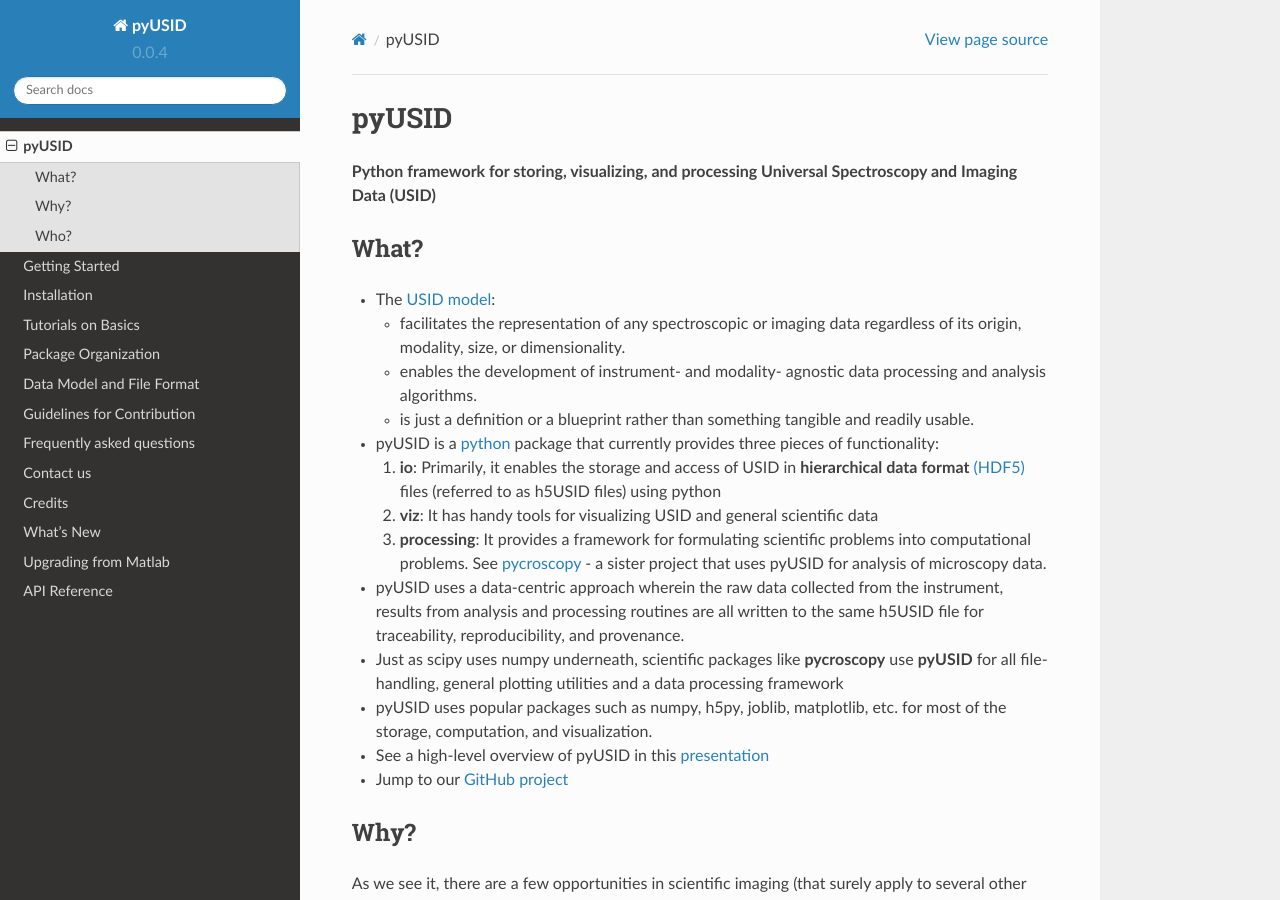
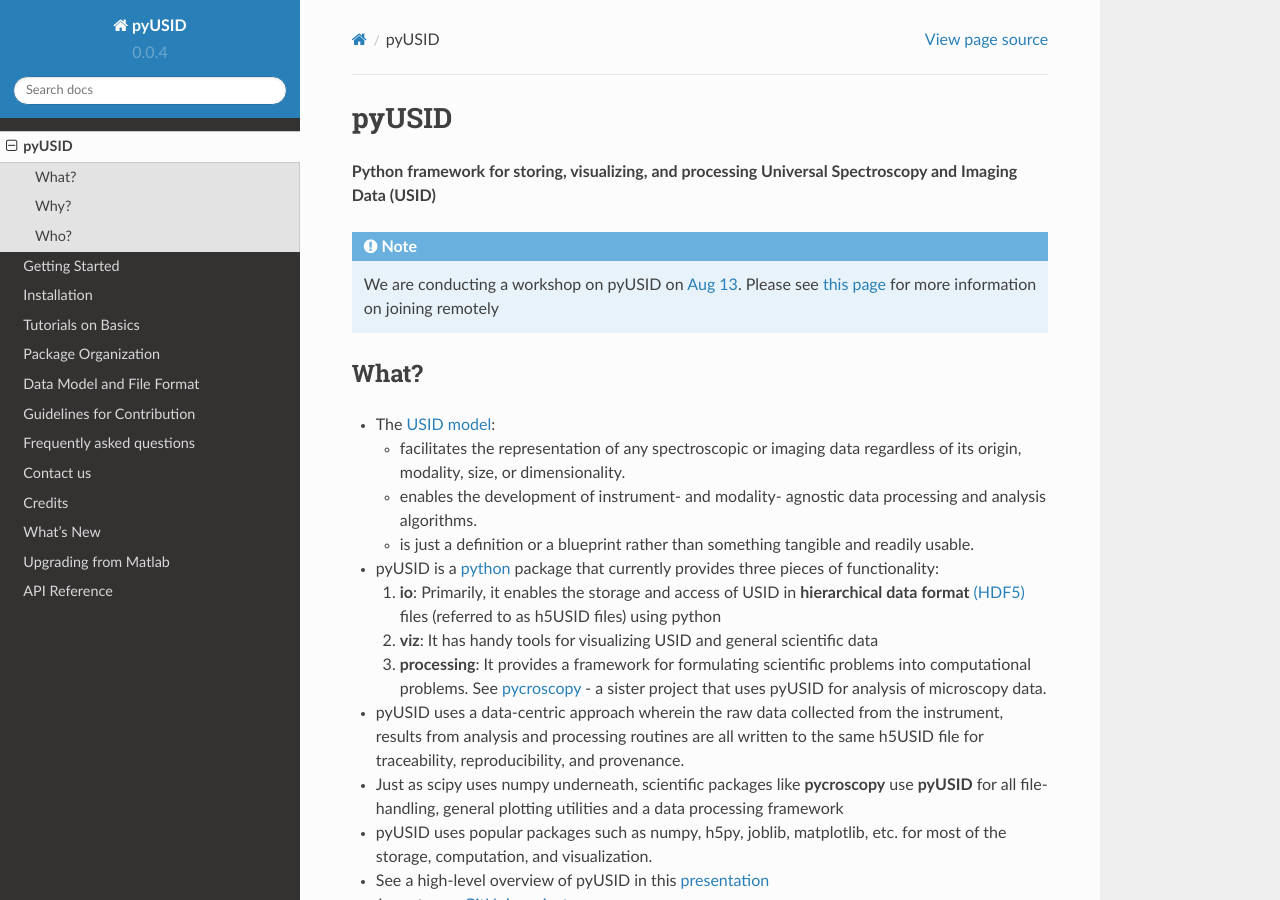
Before and after one commit to pycroscopy/pyUSID, a Sphinx documentation site: the page built from docs/about.rst, in a window 1280 px wide and 900 px high. Built offline with Sphinx 7.4.7 and the Read the Docs theme 2.0.0, drawn with Linux system fonts in a browser that asks for light colours; pages that are not in the unit, such as notebooks, are missing from menus.

Commit message:
Added note about pyUSID workshop

```diff
--- a/docs/about.rst
+++ b/docs/about.rst
@@ -3,6 +3,11 @@ pyUSID
 ======
 
 **Python framework for storing, visualizing, and processing Universal Spectroscopy and Imaging Data (USID)**
+
+.. note::
+   We are conducting a workshop on pyUSID
+   on `Aug 13 <https://cnmsusermeeting.ornl.gov/files/2018/03/Pycroscopy_WT_081318.pdf>`_.
+   Please see `this page <https://github.com/pycroscopy/pyUSID_Tutorial/blob/master/CNMS_UM_Workshop_schedule.md>`_ for more information on joining remotely
 
 What?
 ------
```
